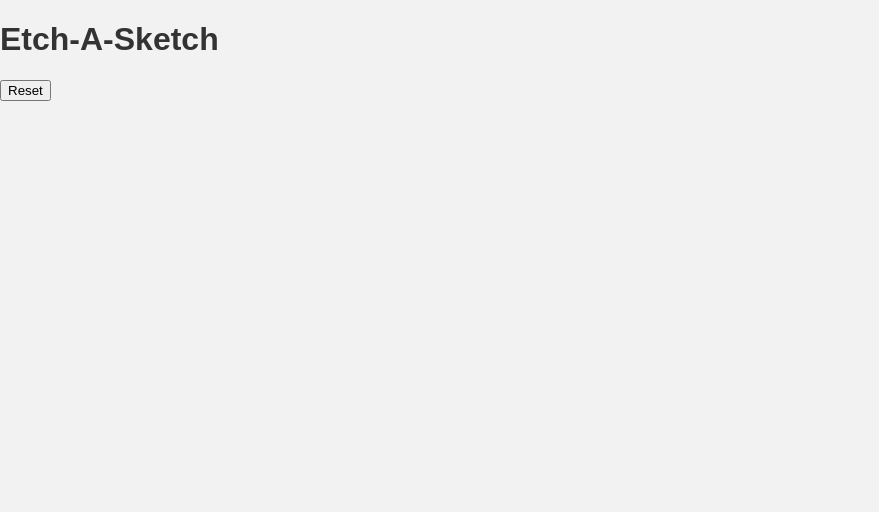
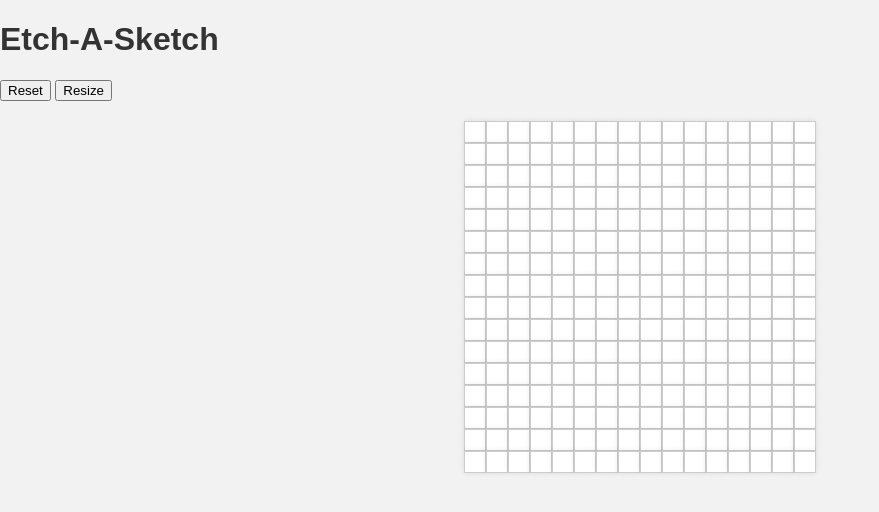
Before and after one commit to Samith-hegde/etch-a-sketch, a plain HTML site: page index.html in a window 1280 px wide. Both pictures are taken after a click on the button "Reset". Shown: the whole page, without its empty margins (0-879 px from the left). Drawn offline with Linux system fonts and the light colour scheme.

Commit message:
Added grid reset, resize, and color over hover functionalities

```diff
--- a/index.html
+++ b/index.html
@@ -9,8 +9,14 @@
 
 <body>
     <h1>Etch-A-Sketch</h1>
+    <button id="reset">Reset</button>
+    <button id="resize">Resize</button>
+    <div id="resizing">
+        <label for="size">Size:</label>
+        <input type="number" id="size" value="16" min="8" max="64">
+        <button id="submit">Submit</button>
+    </div>
     <div id="container"></div>
-    <button id="reset">Reset</button>
     <script src="script.js"></script>
 </body>
 </html>
--- a/script.js
+++ b/script.js
@@ -1 +1,52 @@
-const container = document.querySelector('.container');
+let size;
+const container = document.getElementById('container');
+
+const resizing = document.getElementById('resizing');
+resizing.style.display = 'none';
+
+function addGrid(gridSize) {
+    container.innerHTML = '';
+    for (let i=0; i<gridSize; i++) {
+        const row = document.createElement('div');
+        row.classList.add('row');
+        container.appendChild(row);
+        for (let j=0; j<gridSize; j++) {
+            const cell = document.createElement('div');
+            cell.classList.add('cell');
+            row.appendChild(cell);
+        }
+    }
+}
+
+document.addEventListener('DOMContentLoaded', function() {
+    addGrid(16);
+}
+)
+
+container.addEventListener('mouseover', function(e) {
+    if (e.target.classList.contains('cell')) {
+        const randomColor = Math.floor(Math.random()*16777215).toString(16);
+        e.target.style.backgroundColor = '#' + randomColor;
+    }
+})
+
+const resetButton = document.getElementById('reset');
+
+resetButton.addEventListener('click', function() {
+    const cells = document.querySelectorAll('.cell');
+    cells.forEach(cell => cell.style.backgroundColor = 'white');
+})
+
+const resizeButton = document.getElementById('resize');
+
+resizeButton.addEventListener('click', function() {
+    resizing.style.display = 'block';
+})
+
+const submitButton = document.getElementById('submit');
+
+submitButton.addEventListener('click', function() {
+    size = document.getElementById('size').value;
+    addGrid(size);
+    resizing.style.display = 'none';
+})
--- a/style.css
+++ b/style.css
@@ -5,3 +5,23 @@ body {
     margin: 0;
     padding: 0;
 }
+
+#container {
+    margin: 0 auto;
+    padding: 20px;
+    max-width: 960px;
+    max-height: 960px;
+}
+
+.row {
+    display: flex;
+    justify-content: center;
+    width: 100%;
+}
+
+.cell {
+    background-color: #fff;
+    border: 1px solid #ccc;
+    box-shadow: 0 0 5px rgba(0, 0, 0, 0.1);
+    padding: 10px;
+}
```
